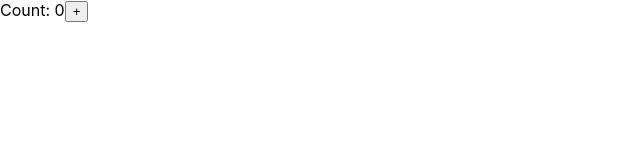
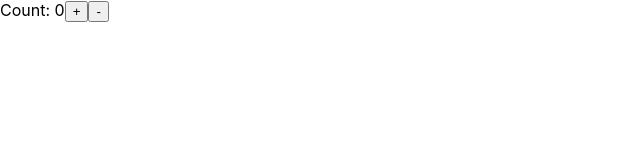
Before and after one commit to iamdtang/itp404-week-3-demo, a React (Create React App) app: page / in a window 1280 px wide. Shown: the top 160 px of the page, without its empty margins (0-640 px from the left). Built offline with nearby package versions, Linux system fonts and the light colour scheme.

Commit message:
Exercise - adding a decrement button

```diff
--- a/src/App.js
+++ b/src/App.js
@@ -7,6 +7,7 @@ export default function App() {
     <div>
       Count: {count}
       <button onClick={() => setCount(count + 1)}>+</button>
+      <button onClick={() => setCount(count - 1)}>-</button>
     </div>
   );
 }
```
